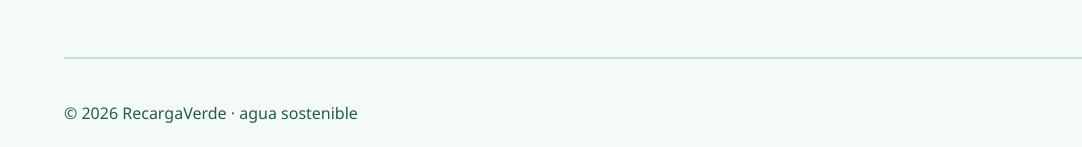
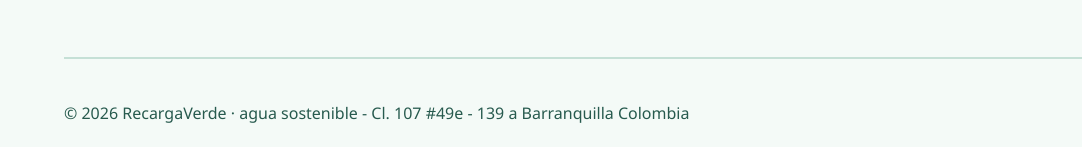
Before and after one commit to mape07/XR001, a plain HTML site: page agua.html in a window 1280 px wide. Shown: the part 2761-2908 px from the top of the page, 0-1082 px from the left. Drawn offline with Linux system fonts and the light colour scheme.

Commit message:
Update footer with additional address information

```diff
--- a/agua.html
+++ b/agua.html
@@ -559,7 +559,7 @@
 
     <!-- FOOTER -->
     <footer>
-      <div>© 2026 RecargaVerde · agua sostenible</div>
+      <div>© 2026 RecargaVerde · agua sostenible - Cl. 107 #49e - 139 a Barranquilla Colombia</div>
       <div class="social">
         <i class="fab fa-instagram"></i>
         <i class="fab fa-facebook"></i>
```
